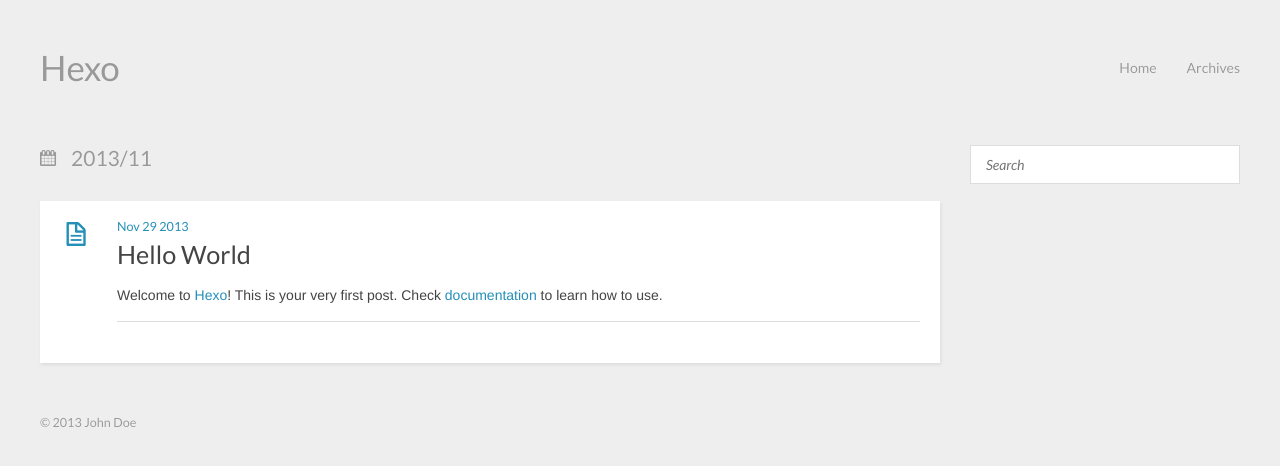
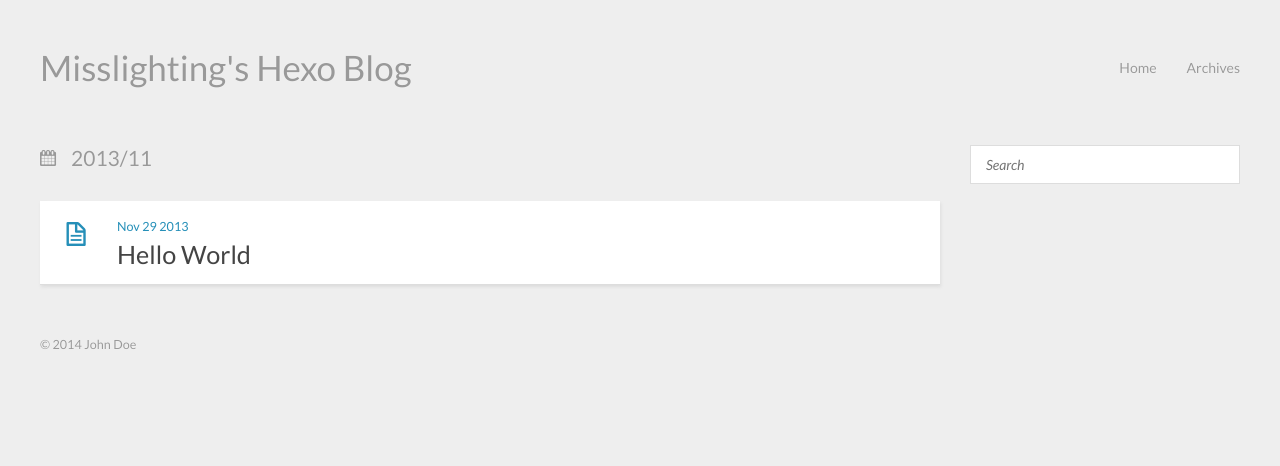
Before and after one commit to misslighting/misslighting.github.io, a plain HTML site: page archives/2013/11/index.html in a window 1280 px wide. Drawn offline with nearby package versions, Linux system fonts and the light colour scheme.

Commit message:
Site updated: 2014-03-04 22:59:34

```diff
--- a/2013/11/29/hello-world/index.html
+++ b/2013/11/29/hello-world/index.html
@@ -3,7 +3,7 @@
 <head>
   <meta charset="utf-8">
 
-  <title>Hello World | Hexo</title>
+  <title>Hello World | Misslighting's Hexo Blog</title>
   <meta name="author" content="John Doe">
 
   <meta name="description" content="Welcome to Hexo! This is your very first post. Check documentation to learn how to use.">
@@ -12,14 +12,14 @@
   <meta name="viewport" content="width=device-width, initial-scale=1, maximum-scale=1">
 
   <meta property="og:title" content="Hello World"/>
-  <meta property="og:site_name" content="Hexo"/>
+  <meta property="og:site_name" content="Misslighting's Hexo Blog"/>
 
 
     <meta property="og:image" content="undefined"/>
 
 
   <link href="/favicon.png" rel="icon">
-  <link rel="alternate" href="/atom.xml" title="Hexo" type="application/atom+xml">
+  <link rel="alternate" href="/atom.xml" title="Misslighting's Hexo Blog" type="application/atom+xml">
   <link rel="stylesheet" href="/css/style.css" media="screen" type="text/css">
   <!--[if lt IE 9]><script src="//html5shiv.googlecode.com/svn/trunk/html5.js"></script><![endif]-->
 
@@ -28,7 +28,7 @@
 
 <body>
   <header id="header" class="inner"><div class="alignleft">
-  <h1><a href="/">Hexo</a></h1>
+  <h1><a href="/">Misslighting's Hexo Blog</a></h1>
   <h2><a href="/"></a></h2>
 </div>
 <nav id="main-nav" class="alignright">
@@ -128,7 +128,7 @@
   </div>
   <footer id="footer" class="inner"><div class="alignleft">
 
-  &copy; 2013 John Doe
+  &copy; 2014 John Doe
 
 </div>
 <div class="clearfix"></div></footer>
--- a/archives/2013/11/index.html
+++ b/archives/2013/11/index.html
@@ -3,21 +3,21 @@
 <head>
   <meta charset="utf-8">
 
-  <title>Archives: 2013/11 | Hexo</title>
+  <title>Archives: 2013/11 | Misslighting's Hexo Blog</title>
   <meta name="author" content="John Doe">
 
 
   <meta name="viewport" content="width=device-width, initial-scale=1, maximum-scale=1">
 
 
-  <meta property="og:site_name" content="Hexo"/>
+  <meta property="og:site_name" content="Misslighting's Hexo Blog"/>
 
 
     <meta property="og:image" content="undefined"/>
 
 
   <link href="/favicon.png" rel="icon">
-  <link rel="alternate" href="/atom.xml" title="Hexo" type="application/atom+xml">
+  <link rel="alternate" href="/atom.xml" title="Misslighting's Hexo Blog" type="application/atom+xml">
   <link rel="stylesheet" href="/css/style.css" media="screen" type="text/css">
   <!--[if lt IE 9]><script src="//html5shiv.googlecode.com/svn/trunk/html5.js"></script><![endif]-->
 
@@ -26,7 +26,7 @@
 
 <body>
   <header id="header" class="inner"><div class="alignleft">
-  <h1><a href="/">Hexo</a></h1>
+  <h1><a href="/">Misslighting's Hexo Blog</a></h1>
   <h2><a href="/"></a></h2>
 </div>
 <nav id="main-nav" class="alignright">
@@ -45,45 +45,21 @@
 <h2 class="archive-title">2013/11</h2>
 
 
+  <div class="archive">
 
       <article class="post">
-
         <div class="post-content">
           <header>
-
             <div class="icon"></div>
             <time datetime="2013-11-29T03:42:20.000Z"><a href="/2013/11/29/hello-world/">Nov 29 2013</a></time>
 
-
-
               <h1 class="title"><a href="/2013/11/29/hello-world/">Hello World</a></h1>
 
-
           </header>
-    <div class="entry">
-
-        <p>Welcome to <a href="http://zespia.tw/hexo" target="_blank">Hexo</a>! This is your very first post. Check <a href="http://zespia.tw/hexo/docs" target="_blank">documentation</a> to learn how to use.</p>
-
-
-    </div>
-    <footer>
-
-
-
-
-      <div class="clearfix"></div>
-    </footer>
         </div>
       </article>
 
-
-
-
-  <nav id="pagination">
-
-
-  <div class="clearfix"></div>
-</nav>
+  </div>
 </div></div>
     <aside id="sidebar" class="alignright">
   <div class="search">
@@ -101,7 +77,7 @@
   </div>
   <footer id="footer" class="inner"><div class="alignleft">
 
-  &copy; 2013 John Doe
+  &copy; 2014 John Doe
 
 </div>
 <div class="clearfix"></div></footer>
```
Also changed, not shown: archives/2013/index.html (+7 -31 lines), archives/index.html (+7 -31 lines), index.html (+5 -5 lines). Lines whose indentation alone changed are shown as unchanged.
